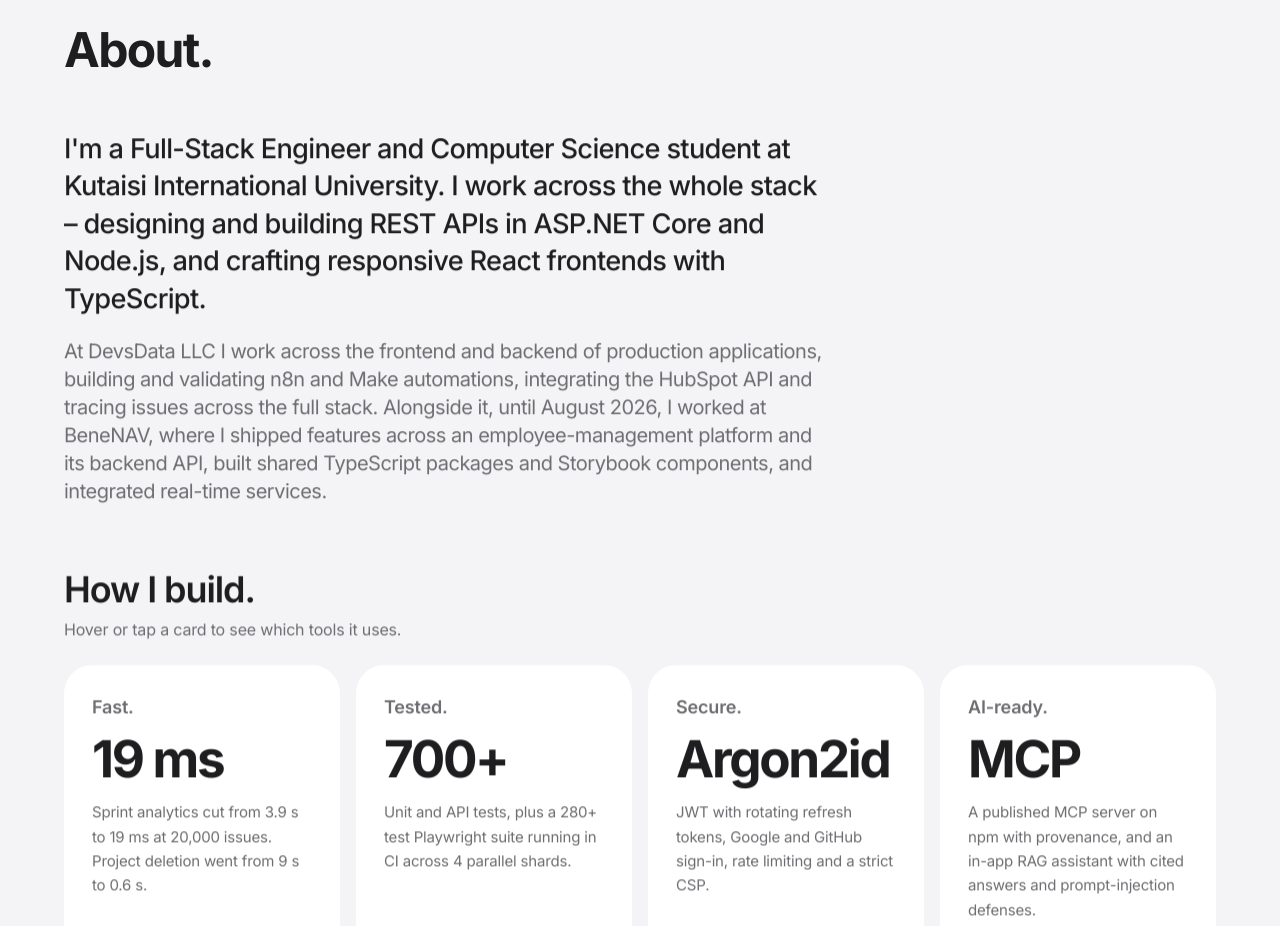
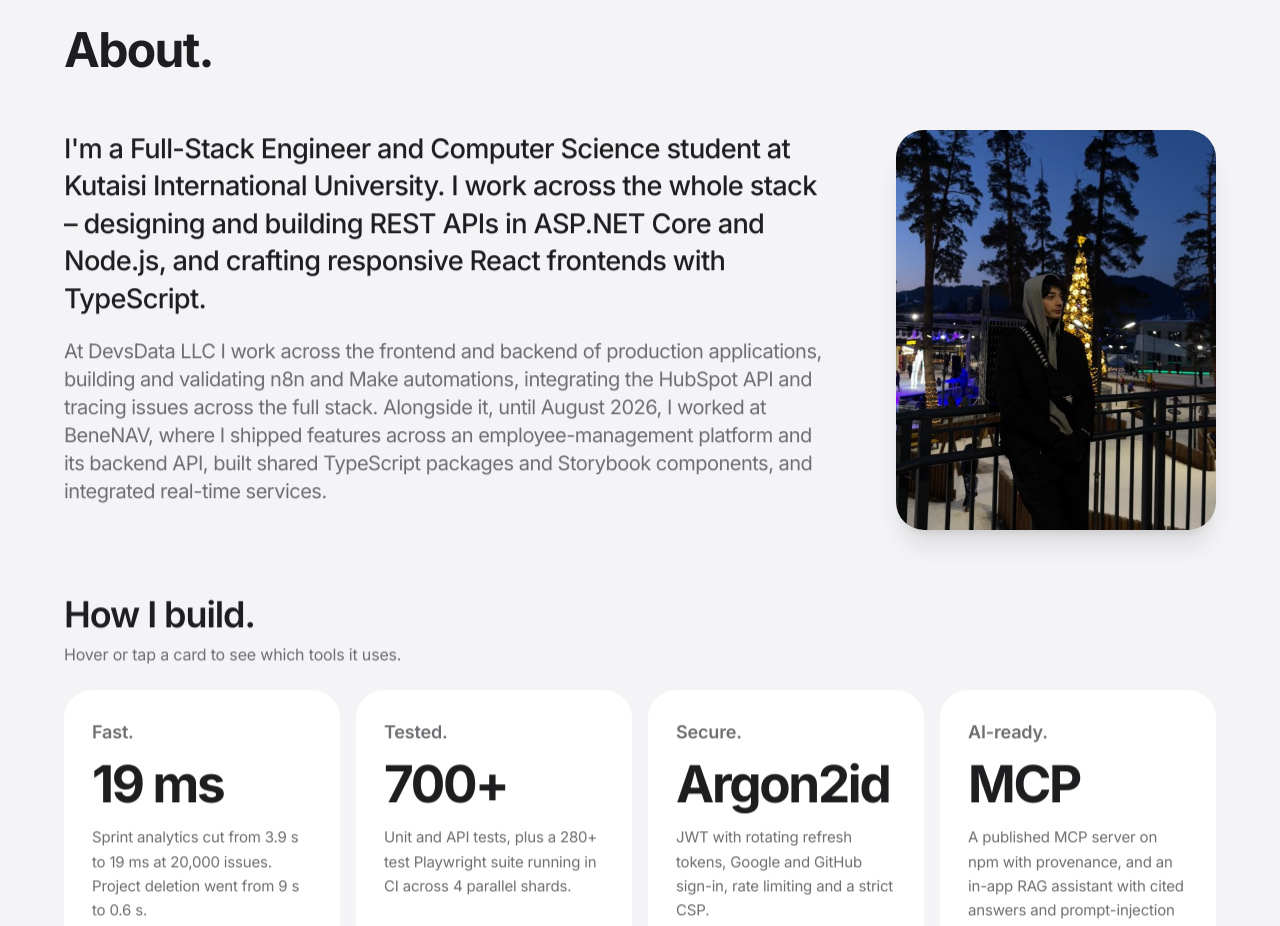
Before and after one commit to sabbapxakadze/MyPortfolio, a React (Vite) app: page / in a window 1280 px wide. Shown: the part 2180-3106 px from the top of the page. Built offline with nearby package versions, Linux system fonts and the light colour scheme.

Commit message:
add portrait next to intro

```diff
--- a/src/components/sections/About.tsx
+++ b/src/components/sections/About.tsx
@@ -17,6 +17,7 @@ export function About() {
     <Section id="about" tone="soft">
       <SectionHeading title="About." />
 
+      <div className="grid items-start gap-10 lg:grid-cols-[1fr_20rem] lg:gap-16">
         <Reveal className="max-w-3xl space-y-5">
           {about.paragraphs.map((p, i) => (
             <p
@@ -32,6 +33,19 @@ export function About() {
             </p>
           ))}
         </Reveal>
+
+        <Reveal delay={100} className="mx-auto w-full max-w-xs lg:mx-0 lg:max-w-none">
+          <img
+            src={`${import.meta.env.BASE_URL}profile.jpg`}
+            alt="Saba on an evening at a snowy ice rink, leaning on a railing in front of a lit Christmas tree."
+            width={640}
+            height={640}
+            loading="lazy"
+            decoding="async"
+            className="aspect-[4/5] w-full rounded-tile object-cover object-[47%_50%] shadow-xl"
+          />
+        </Reveal>
+      </div>
 
       <Reveal delay={100} className="mt-16">
         <h3 className="text-3xl font-semibold tracking-[-0.03em] sm:text-4xl">
```
Also changed, not shown: public/profile.jpg (added). Lines whose indentation alone changed are shown as unchanged.
